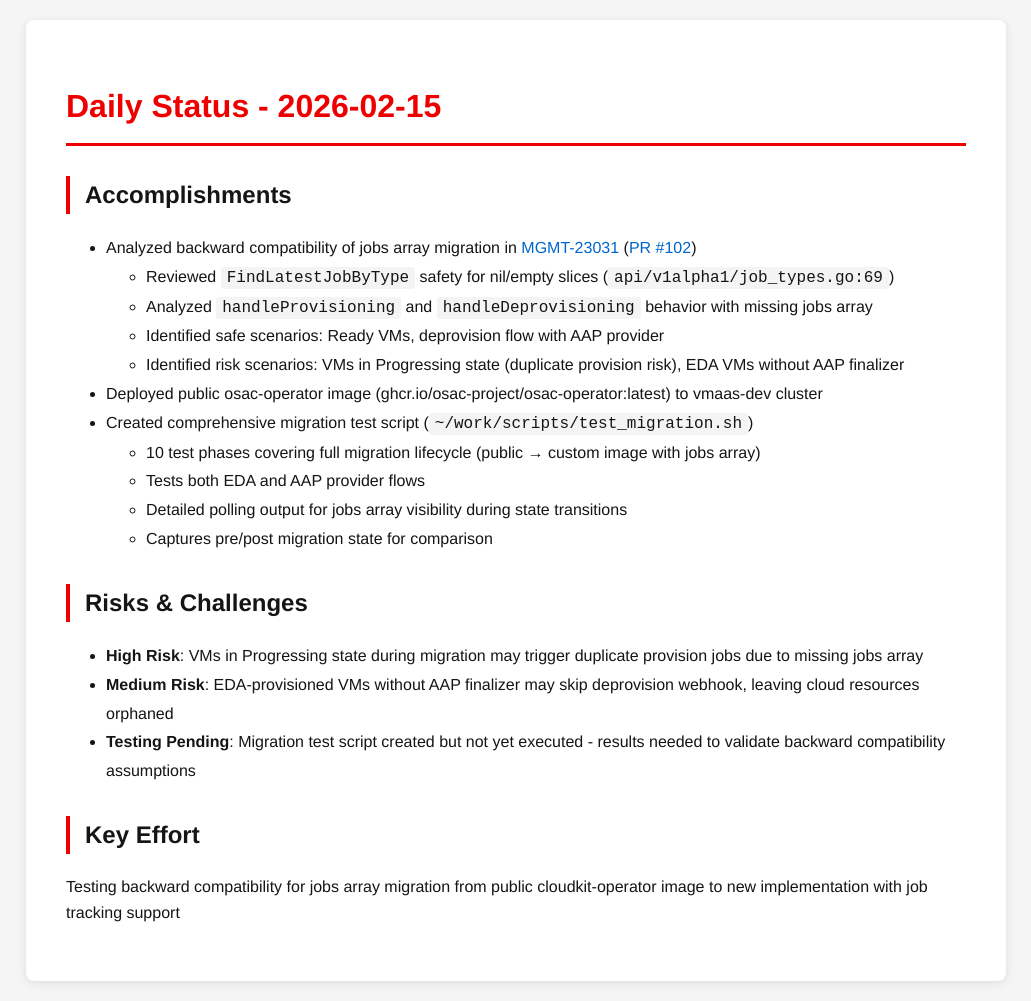
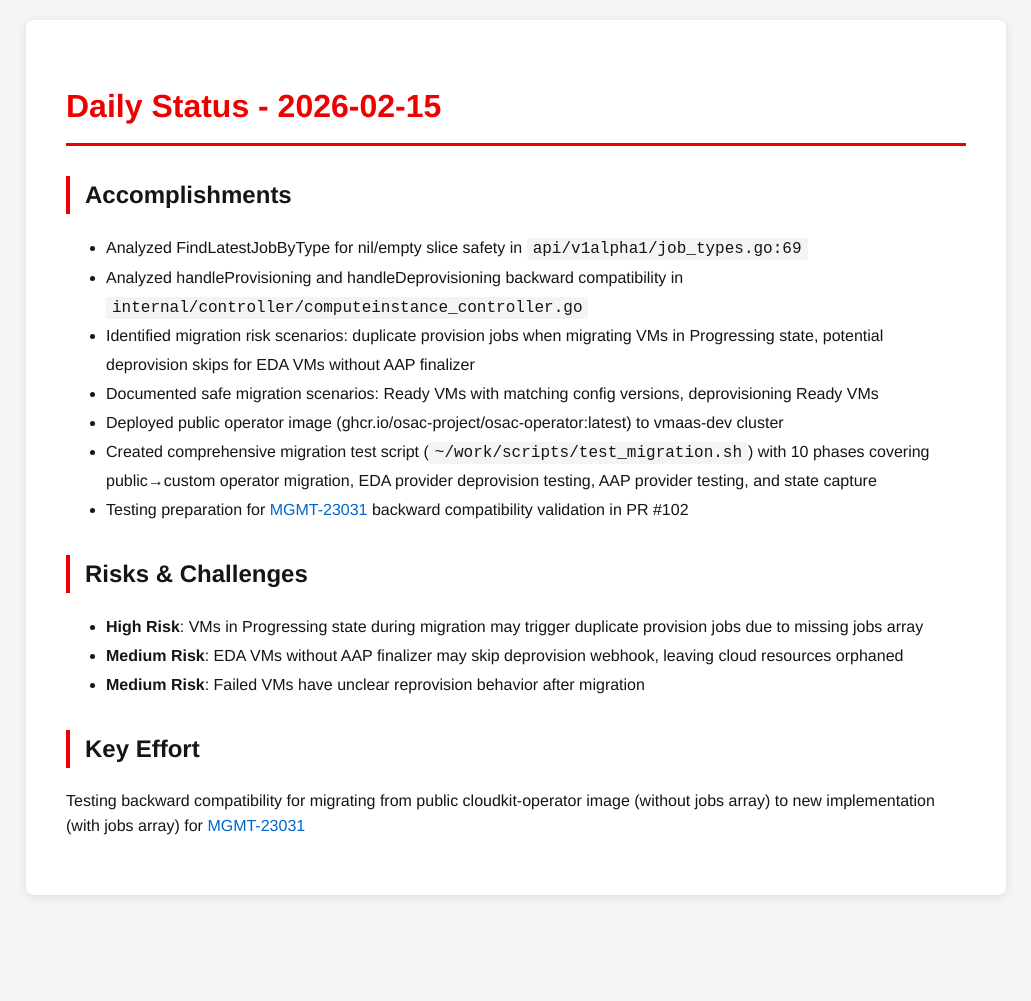
Before and after one commit to tzvatot/daily-status, a Jekyll site: the page built from 2026-02-15.md, in a window 1280 px wide. Shown: the whole page, without its empty margins (124-1155 px from the left). Built offline with Jekyll 4.4.1, drawn with Linux system fonts in a browser that asks for light colours; after the commit the page ends 915 px from its top, so only the background shows below that.

Commit message:
Daily status update - 2026-02-15

```diff
--- a/2026-02-15.md
+++ b/2026-02-15.md
@@ -7,22 +7,18 @@ date: 2026-02-15
 # Daily Status - 2026-02-15
 
 ## Accomplishments
-- Analyzed backward compatibility of jobs array migration in [MGMT-23031](https://issues.redhat.com/browse/MGMT-23031) ([PR #102](https://github.com/osac-project/cloudkit-operator/pull/102))
-  - Reviewed `FindLatestJobByType` safety for nil/empty slices (`api/v1alpha1/job_types.go:69`)
-  - Analyzed `handleProvisioning` and `handleDeprovisioning` behavior with missing jobs array
-  - Identified safe scenarios: Ready VMs, deprovision flow with AAP provider
-  - Identified risk scenarios: VMs in Progressing state (duplicate provision risk), EDA VMs without AAP finalizer
-- Deployed public osac-operator image (ghcr.io/osac-project/osac-operator:latest) to vmaas-dev cluster
-- Created comprehensive migration test script (`~/work/scripts/test_migration.sh`)
-  - 10 test phases covering full migration lifecycle (public → custom image with jobs array)
-  - Tests both EDA and AAP provider flows
-  - Detailed polling output for jobs array visibility during state transitions
-  - Captures pre/post migration state for comparison
+- Analyzed FindLatestJobByType for nil/empty slice safety in `api/v1alpha1/job_types.go:69`
+- Analyzed handleProvisioning and handleDeprovisioning backward compatibility in `internal/controller/computeinstance_controller.go`
+- Identified migration risk scenarios: duplicate provision jobs when migrating VMs in Progressing state, potential deprovision skips for EDA VMs without AAP finalizer
+- Documented safe migration scenarios: Ready VMs with matching config versions, deprovisioning Ready VMs
+- Deployed public operator image (ghcr.io/osac-project/osac-operator:latest) to vmaas-dev cluster
+- Created comprehensive migration test script (`~/work/scripts/test_migration.sh`) with 10 phases covering public→custom operator migration, EDA provider deprovision testing, AAP provider testing, and state capture
+- Testing preparation for [MGMT-23031](https://issues.redhat.com/browse/MGMT-23031) backward compatibility validation in PR #102
 
 ## Risks & Challenges
 - **High Risk**: VMs in Progressing state during migration may trigger duplicate provision jobs due to missing jobs array
-- **Medium Risk**: EDA-provisioned VMs without AAP finalizer may skip deprovision webhook, leaving cloud resources orphaned
-- **Testing Pending**: Migration test script created but not yet executed - results needed to validate backward compatibility assumptions
+- **Medium Risk**: EDA VMs without AAP finalizer may skip deprovision webhook, leaving cloud resources orphaned
+- **Medium Risk**: Failed VMs have unclear reprovision behavior after migration
 
 ## Key Effort
-Testing backward compatibility for jobs array migration from public cloudkit-operator image to new implementation with job tracking support
+Testing backward compatibility for migrating from public cloudkit-operator image (without jobs array) to new implementation (with jobs array) for [MGMT-23031](https://issues.redhat.com/browse/MGMT-23031)
```
